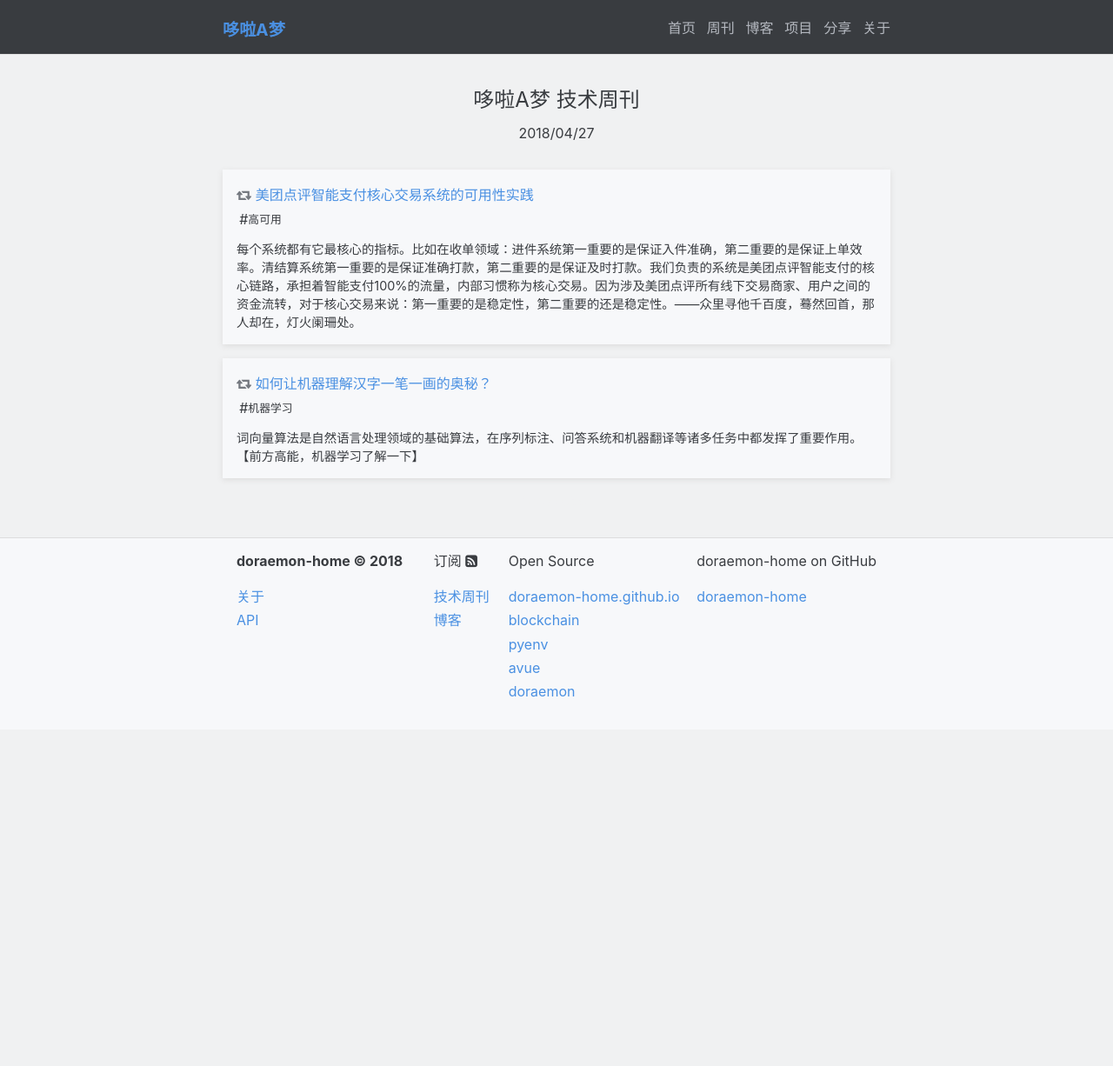
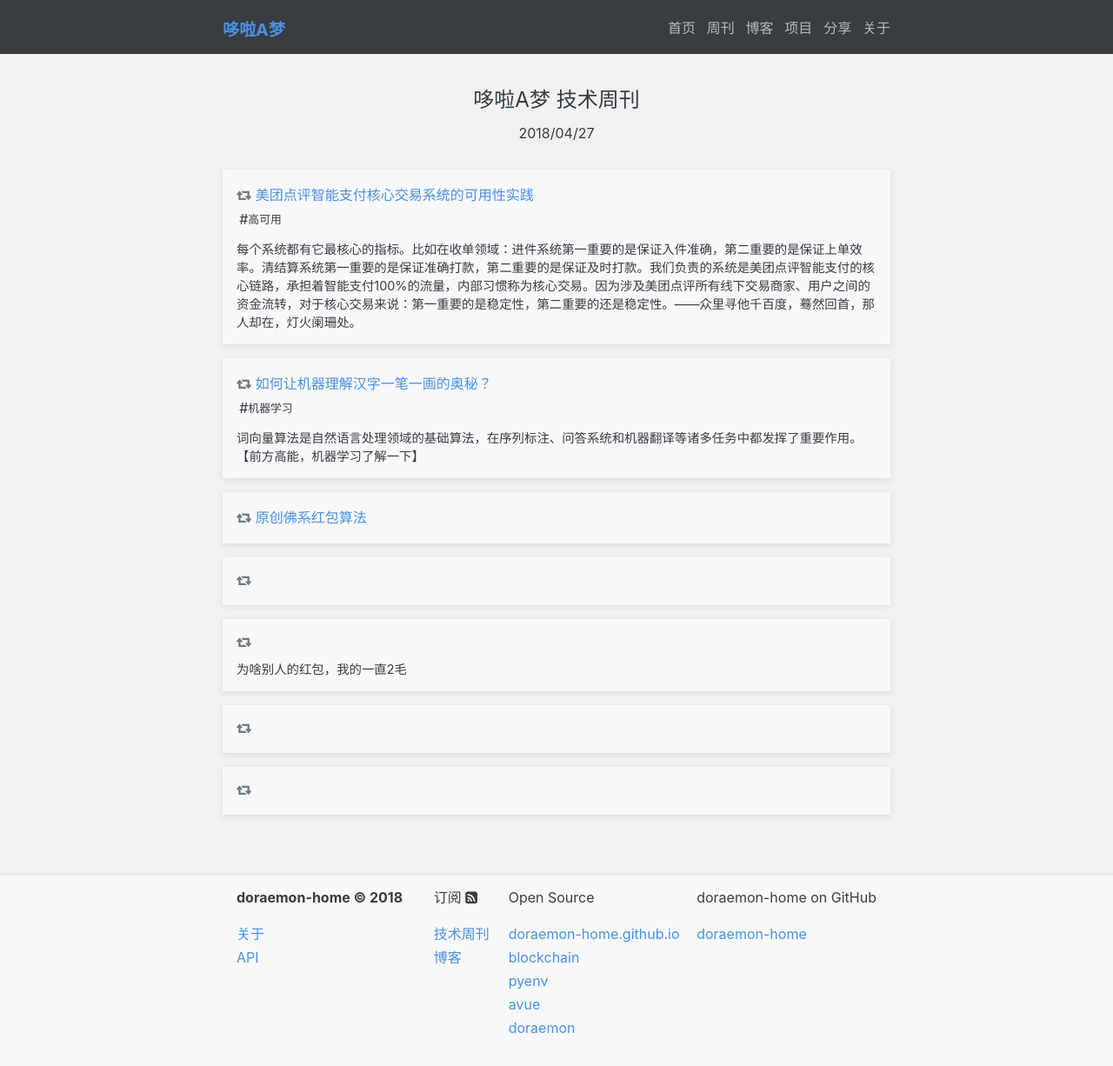
Before and after one commit to doraemon-home/doraemon-home.github.io, a Jekyll site: the page built from _weekly/2018-04-27-weekly.md, in a window 1280 px wide. Shown: the whole page at 87% size. Built offline with Jekyll 4.4.1, drawn with Linux system fonts in a browser that asks for light colours; before the commit the page ends 900 px from its top, so only the background shows below that.

Commit message:
Add 红包算法

```diff
--- a/_weekly/2018-04-27-weekly.md
+++ b/_weekly/2018-04-27-weekly.md
@@ -12,4 +12,9 @@
     referrer: "doraemon-master"
     tags:    ["机器学习"]
 
+  - title:  "原创佛系红包算法"
+  - link:   "https://juejin.im/post/5ae413946fb9a07a9c03f7f7?utm_source=gold_browser_extension"
+  - comment: "为啥别人的红包，我的一直2毛"
+  - referrer: "XiuyongJJ"
+  - tag:      ["红包算法"]
 ---
```
